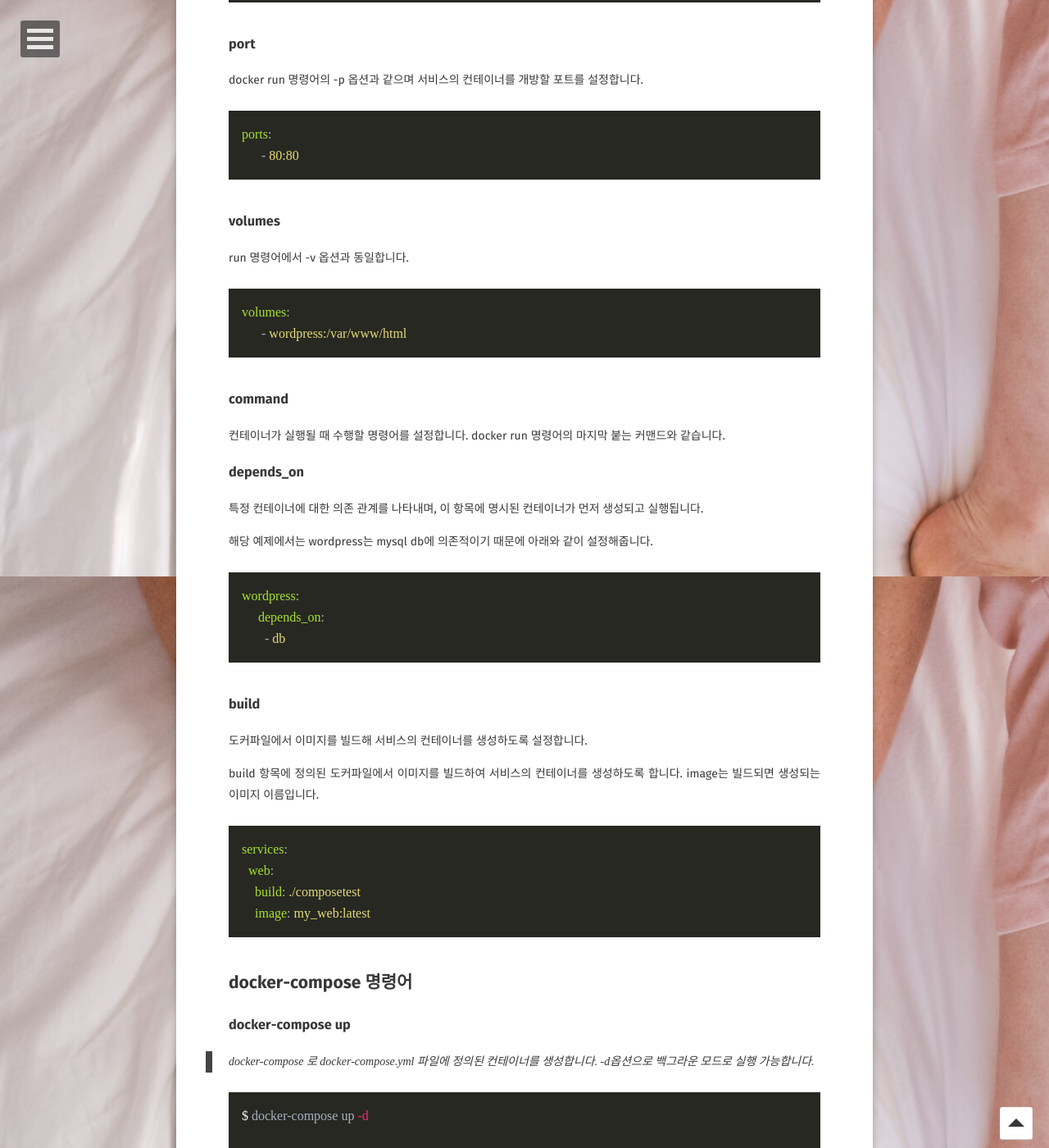
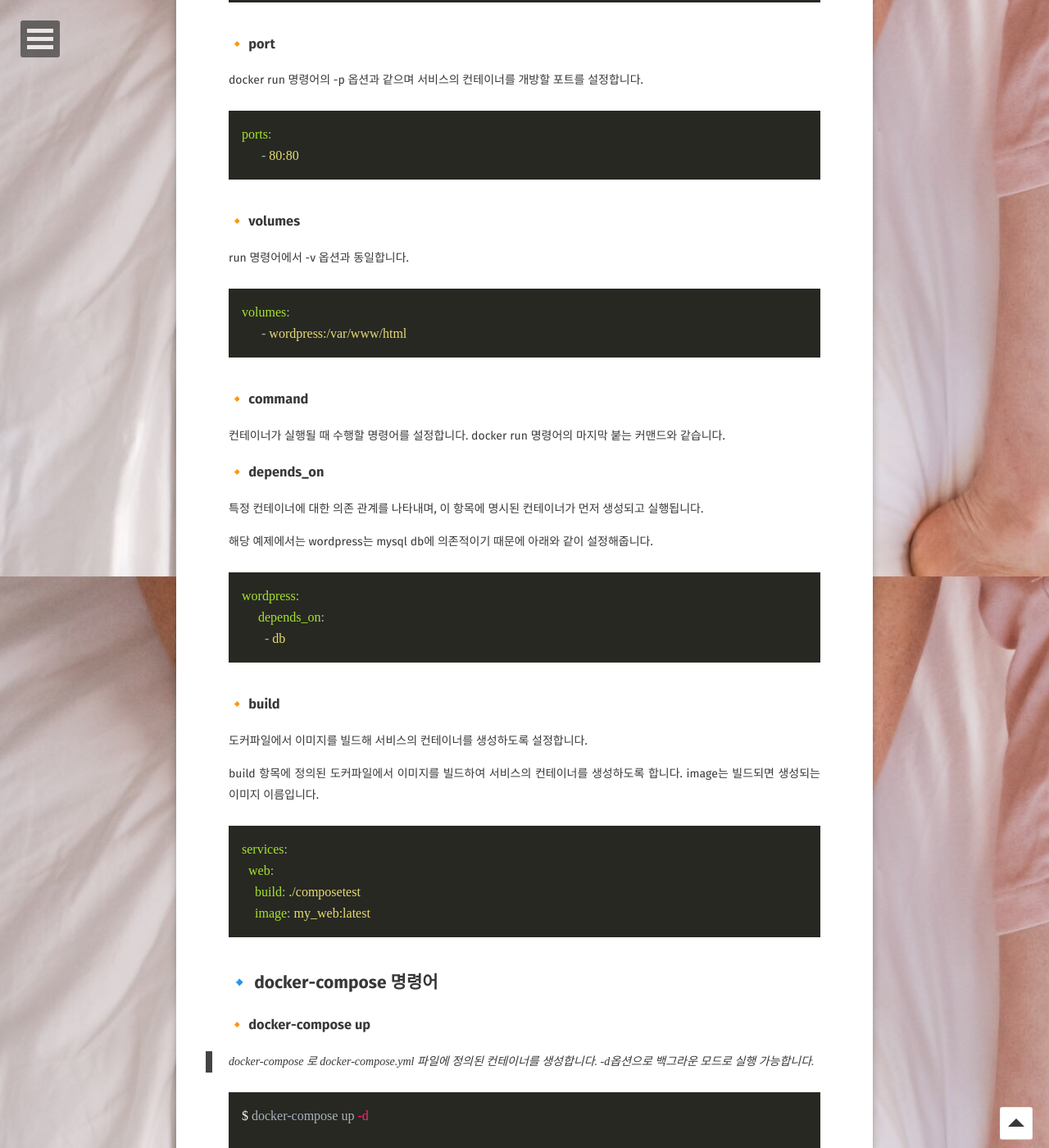
Before and after one commit to JUNGEEYOU/JUNGEEYOU.github.io, a Jekyll site: the page built from _posts/2020-04-25-docker-4-post.md, in a window 1280 px wide and 1400 px high, scrolled down 5597 px. Shown: the whole window at 82% size. Built offline with Jekyll 4.4.1, drawn with Linux system fonts in a browser that asks for light colours; some web fonts are replaced; comment, search, counter and statistics services are not loaded; some of the changed text lies outside the part shown.

```diff
--- a/_posts/2020-04-25-docker-4-post.md
+++ b/_posts/2020-04-25-docker-4-post.md
@@ -76,7 +76,7 @@ $ docker-compose --version
 
  도커 컴포즈는 도커 실행 시 <span style="background-color: #e6e6ff; font-clolr: #000000">복잡한 설정을 쉽게 관리하기 위해 YAML 파일에 정의</span>하는 툴입니다.  위에서 복잡하게 설정해서 실행한 애플리케이션을 docker-compose.yml 파일에 정의해서 간편하게 실행해 봅시다. [도커 문서에 있는 예제](https://docs.docker.com/compose/wordpress/)를 살펴봅시다.
 
-## docker-compose.yml 파일 작성하기
+## 🔹 docker-compose.yml 파일 작성하기
 
 [wordpress 허브](https://hub.docker.com/_/wordpress/?tab=description)에 있는 설명을 보며 작성해 봅시다. 우선 위에서 작성한 도커 실행을 docker-compose.yml 파일을 작성해서 간편하게 실행시켜 보자.
 
@@ -121,7 +121,7 @@ volumes:
   db:
 {% endhighlight %}
 
-## docker compose  실행하기
+## 🔹 docker compose  실행하기
 
 > 해당 경로에 존재하는 docker-compose.yml 파일을 실행해 준다. -d 옵션은 백그라운드 모드에서 실행됩니다.
 
@@ -135,13 +135,13 @@ my_wordpress $ docker-compose up -d
 
 ![Untitled/Untitled.png](/assets/img/docker/basic_4//Untitled.png)
 
-## docker-compose.yml 파일 의미 살펴보기
+## 🔹 docker-compose.yml 파일 의미 살펴보기
 
 그럼 docker-compose.yml  파일의 의미를 살펴봅시다. 그리고 YAML 파일을 작성하는 방법을 알아봅니다. 도커 컴포즈를 사용하기 위해 <span style="background-color: #e6e6ff; font-clolr: #000000">기존에 사용하던 run 명령어를 YAML 파일로 변환</span>해야 합니다.
 
 YAML 파일은 <span style="background-color: #e6e6ff; font-clolr: #000000">1. 버전 정의 2. 서비스 정의 3. 볼륨 정의 4 네트워크 정의</span> 로 구성됩니다. 이 중 서비스 정의를 가장 많이 사용하며, 볼륨 정의와 네트워크 정의는 선택적으로 사용됩니다. 해당 파일은 2개의 공백으로 들여 쓰기를 하여 상위 항목과 구분합니다.
 
-### version
+### 🔸 version
 
 YAML 파일 포맷 버전을 나타냅니다. 도커 컴포즈 버전은 도커 엔진 버전에 의존성이 있으므로 가능하면 최신 버전을 사용하는 것이 좋습니다. 도커 엔진과 도커 컴포즈의 호환성에 대한 내용은 [도커 문서](https://docs.docker.com/compose/compose-file/)를 참고해 주세요.
 
@@ -151,7 +151,7 @@ YAML 파일 포맷 버전을 나타냅니다. 도커 컴포즈 버전은 도커
 version: '3'
 {% endhighlight %}
 
-### service
+### 🔸 service
 
 생성될 컨터이너를 묶어놓은 단위입니다. 여기서는 wordpress와 db 컨테이너를 생성하였습니다.
 
@@ -167,7 +167,7 @@ services:
   db:
 {% endhighlight %}
 
-### image
+### 🔸 image
 
 서비스의 컨테이너를 생성할 때 쓰일 이미지의 이름을 설정합니다. docker run과 같이 이미지가 존재하지 않는  경우 저장소에서 자동으로 내려받습니다.
 
@@ -177,7 +177,7 @@ services:
     image: wordpress
 {% endhighlight %}
 
-### environment
+### 🔸 environment
 
  docker run 명령어에서 -e 옵션과 동일합니다. 서비스의 컨테이너 내부에서 사용할 환경 변수를 지정합니다.
 
@@ -189,7 +189,7 @@ services:
       WORDPRESS_DB_NAME: exampledb
 {% endhighlight %}
 
-### port
+### 🔸 port
 
 docker run 명령어의 -p 옵션과 같으며 서비스의 컨테이너를 개방할 포트를 설정합니다.
 
@@ -198,7 +198,7 @@ ports:
       - 80:80
 {% endhighlight %}
 
-### volumes
+### 🔸 volumes
 
  run 명령어에서 -v 옵션과 동일합니다.
 
@@ -207,11 +207,11 @@ volumes:
       - wordpress:/var/www/html
 {% endhighlight %}
 
-### command
+### 🔸 command
 
 컨테이너가 실행될 때 수행할 명령어를 설정합니다. docker run 명령어의 마지막 붙는 커맨드와 같습니다.
 
-### depends_on
+### 🔸 depends_on
 
 특정 컨테이너에 대한 의존 관계를 나타내며, 이 항목에 명시된 컨테이너가 먼저 생성되고 실행됩니다.
 
@@ -223,7 +223,7 @@ wordpress:
        - db
 {% endhighlight %}
 
-### build
+### 🔸 build
 
 도커파일에서 이미지를 빌드해 서비스의 컨테이너를 생성하도록 설정합니다.
 
@@ -236,9 +236,9 @@ services:
     image: my_web:latest
 {% endhighlight %}
 
-## docker-compose 명령어
+## 🔹 docker-compose 명령어
 
-### docker-compose up
+### 🔸 docker-compose up
 
 > docker-compose 로 docker-compose.yml 파일에 정의된 컨테이너를 생성합니다. -d옵션으로  백그라운 모드로 실행 가능합니다.
 
@@ -250,7 +250,7 @@ Creating wordpress_db_1 ... done
 Creating wordpress_wordpress_1 ... done
 {% endhighlight %}
 
-### docker-compose down
+### 🔸 docker-compose down
 
 > docker-compose 로 생성된 컨테이너 정지 후 삭제합니다.
 
@@ -264,7 +264,7 @@ Removing wordpress_db_1        ... done
 Removing network wordpress_default
 {% endhighlight %}
 
-### docker-compose ps
+### 🔸 docker-compose ps
 
 > docker-compose 로 생성된 컨테이너 목록을 확인할 수 있습니다.
 
```
Also changed, not shown: _posts/2020-03-29-docker-3-post.md (+2 -2 lines).
